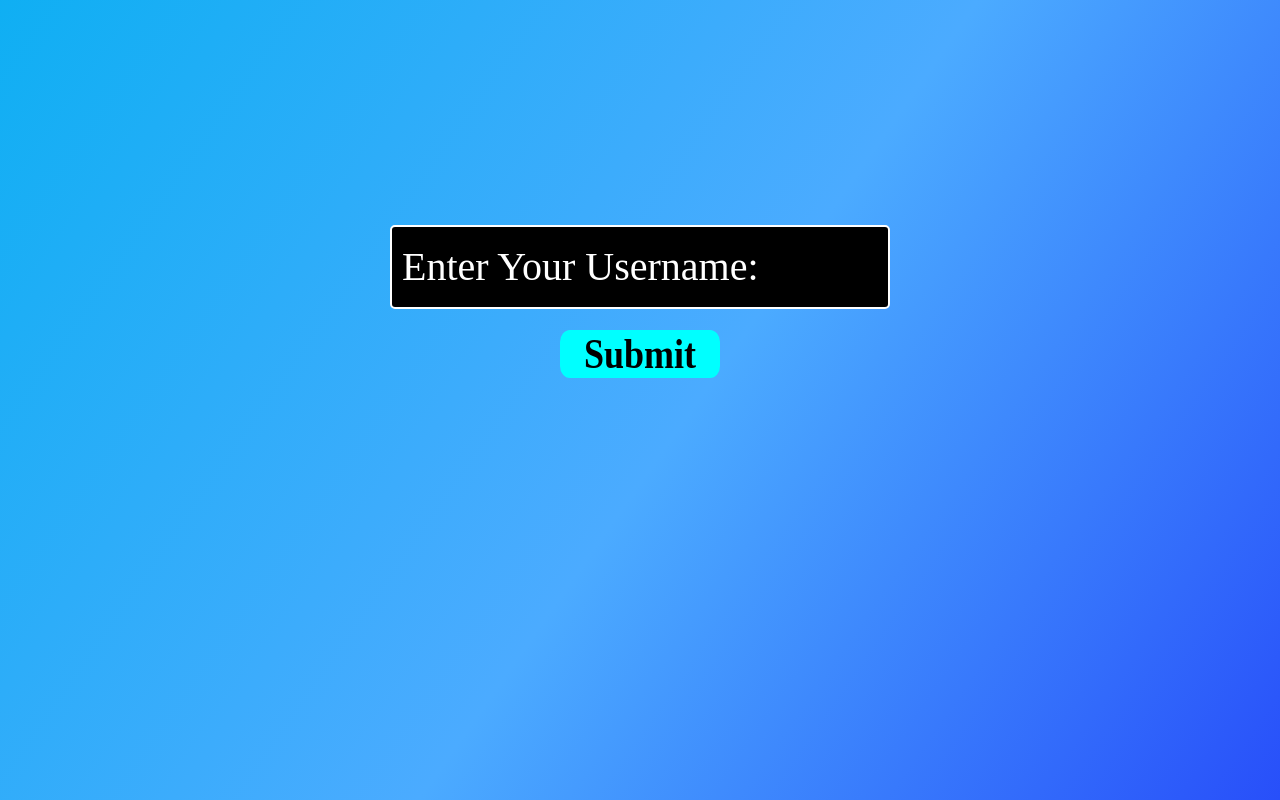
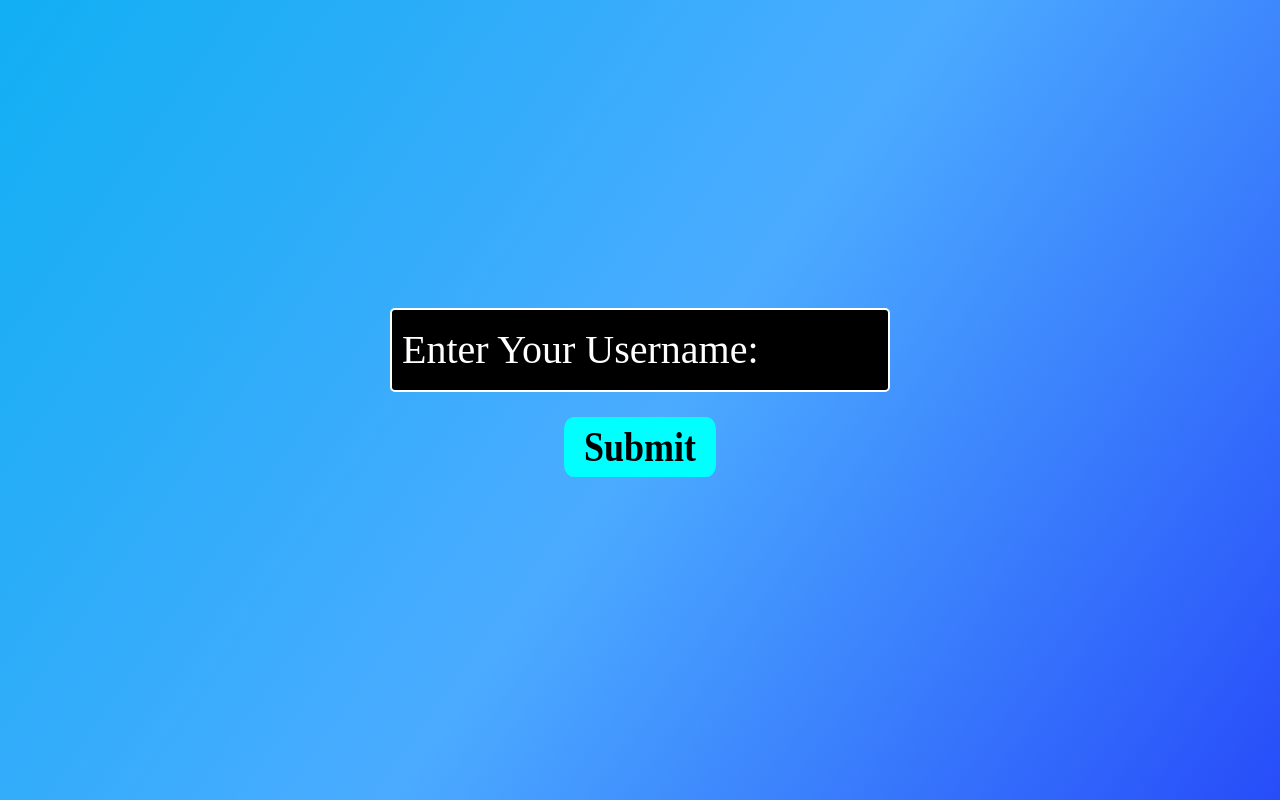
Before and after one commit to rlaird8/se_project, a React (Create React App) app: page /name in a window 1280 px wide. Shown: the top 800 px of the page. Built offline with nearby package versions, Linux system fonts and the light colour scheme.

Commit message:
cleaned up pages visually

```diff
--- a/src/Components/Button/Button.css
+++ b/src/Components/Button/Button.css
@@ -29,6 +29,14 @@
 }
 
 .button-container {
+  display: flex;
+  justify-content: space-between;
+  /* Adjust this property to control the spacing between buttons */
+  gap: 3rem;
+  /* width: var(--button-container-width); */
+}
+
+.button-containerL {
   display: flex;
   justify-content: space-between;
   /* Adjust this property to control the spacing between buttons */
--- a/src/Components/Leaderboard/LeaderBoard.css
+++ b/src/Components/Leaderboard/LeaderBoard.css
@@ -17,11 +17,14 @@
 
 .leaderboard-container {
     width: 80%;
-    max-width: 800px; /* Adjust the maximum width as needed */
+    max-width: 800px;
+    /* Adjust the maximum width as needed */
     margin: 20px auto;
     padding: 20px;
-    border-top: 2px solid #ffffff; /* Border above the leaderboard */
-    border-bottom: 2px solid #ffffff; /* Border below the leaderboard */
+    border-top: 2px solid #ffffff;
+    /* Border above the leaderboard */
+    border-bottom: 2px solid #ffffff;
+    /* Border below the leaderboard */
     align-content: center;
 }
 
@@ -40,7 +43,9 @@
     text-align: center;
 }
 
-.button-container {
+
+
+.button-containerL {
     display: flex;
     justify-content: space-between;
     gap: 2rem;
--- a/src/Components/Leaderboard/LeaderBoard.jsx
+++ b/src/Components/Leaderboard/LeaderBoard.jsx
@@ -66,7 +66,7 @@
                     <span className="score">40</span>
                 </div>
             </div>
-            <div className="button-container">
+            <div className="button-containerL">
                 <Button
                     clickHandler={clickHandler}
                     route={"/"}
--- a/src/Components/SelectDifficulty/SelectDifficulty.css
+++ b/src/Components/SelectDifficulty/SelectDifficulty.css
@@ -21,7 +21,7 @@
     flex-direction: column;
     align-items: center;
     /* width: 60%; */
-    margin-bottom: 200px;
+
     border-radius: 20px;
 }
 
--- a/src/Components/Username/Username.css
+++ b/src/Components/Username/Username.css
@@ -1,14 +1,20 @@
 .container {
-    text-align: center;
-    margin-top: 225px;
-    align-content: center;
+  display: flex;
+  justify-content: center;
+  align-items: center;
+  height: 100vh;
+  flex-direction: column;
+  /* Set the flex direction to column */
 }
+
 
 label {
   display: block;
   margin-bottom: 10px;
   font-size: 16px;
 }
+
+
 
 .username-input {
   width: 500px;
@@ -20,13 +26,16 @@
   font-size: 40px;
   outline: none;
   font-family: 'Times New Roman', Times, serif;
+  margin-bottom: 10px;
+  /* Add margin between the inputs if needed */
 }
+
 
 .username-input::placeholder {
   color: white;
 }
 
-  .button-container {
+.button-containerU {
   display: flex;
   justify-content: space-between;
   gap: 2rem;
--- a/src/Components/Username/Username.jsx
+++ b/src/Components/Username/Username.jsx
@@ -11,9 +11,9 @@
   return (
 
     <div className="container">
-        <input type="text" id="username" className="username-input" placeholder="Enter Your Username:" maxLength={10}/>
-        <div className="button-container">
-            <Button
+      <input type="text" id="username" className="username-input" placeholder="Enter Your Username:" maxLength={10} />
+      <div className="button-containerU">
+        <Button className='submitButton'
           clickHandler={clickHandler}
           route={"/game"}
           buttonText={"Submit"}
```
Lines whose indentation alone changed are shown as unchanged.
